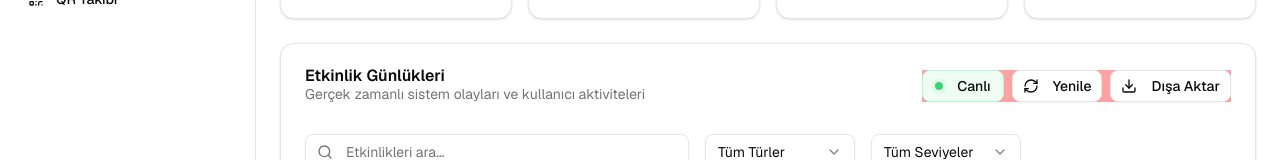
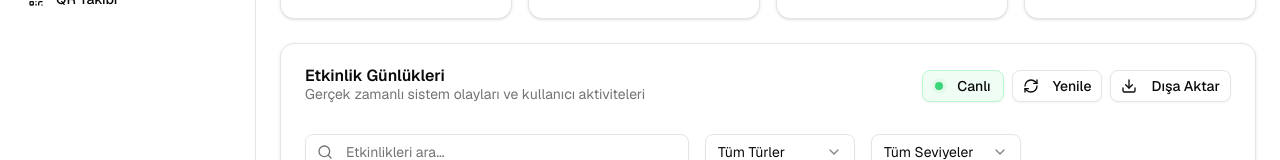
Before and after one commit to riqoto/meeto, a Next.js app: page /logs in a window 1280 px wide. Shown: the part 219-379 px from the top of the page. Built offline with nearby package versions, Linux system fonts and the light colour scheme.

Commit message:
mistake fix (forgot bg-red-300 for visual testing)

```diff
--- a/components/event-logs.tsx
+++ b/components/event-logs.tsx
@@ -328,7 +328,7 @@ export function EventLogs() {
               <CardTitle>Etkinlik Günlükleri</CardTitle>
               <CardDescription>Gerçek zamanlı sistem olayları ve kullanıcı aktiviteleri</CardDescription>
             </div>
-            <div className="flex justify-between bg-red-300 w-full md:w-auto mt-4 items-center gap-2 md:mt-0">
+            <div className="flex justify-between w-full md:w-auto mt-4 items-center gap-2 md:mt-0">
               <Button
                 variant="outline"
                 size="sm"
```
